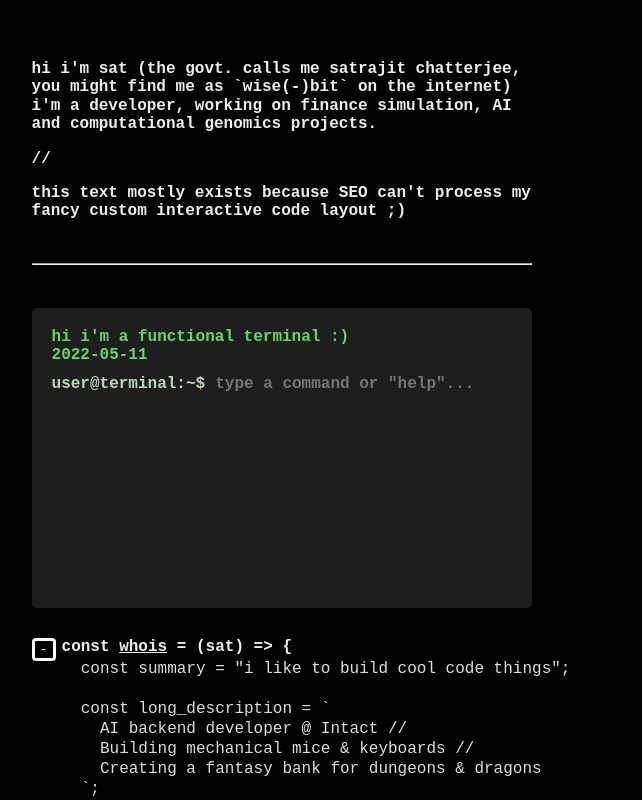
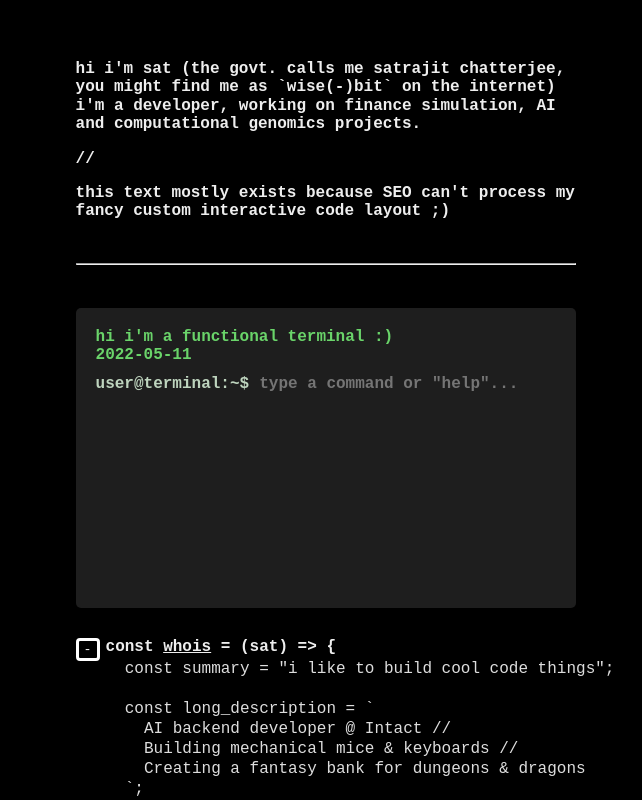
Before and after one commit to wise-bit/wise-bit.github.io, a Next.js app: page / in a window 1280 px wide. Shown: the top 800 px of the page, without its empty margins (295-937 px from the left). Built offline with nearby package versions, Linux system fonts and the light colour scheme.

Commit message:
css width

```diff
--- a/components/Terminal.tsx
+++ b/components/Terminal.tsx
@@ -97,7 +97,7 @@ const inputStyle: React.CSSProperties = {
   fontWeight: 'bold',
   border: 'none',
   outline: 'none',
-  width: '90%',
+  width: '100%',
   paddingLeft: '0px',
   fontSize: '16px',
 };
--- a/styles/Home.module.css
+++ b/styles/Home.module.css
@@ -1,11 +1,15 @@
 .container {
+  -moz-box-sizing: border-box;
+  -webkit-box-sizing: border-box;
+  box-sizing: border-box;
+
   margin: 0 20px;
   display: flex;
   flex-wrap: wrap;
   overflow: visible;
   align-items: center;
   height: 100%;
-  width: 90%;
+  width: calc(100% - 40px);
   flex-direction: column;
   justify-content: center;
   align-items: center;
```
